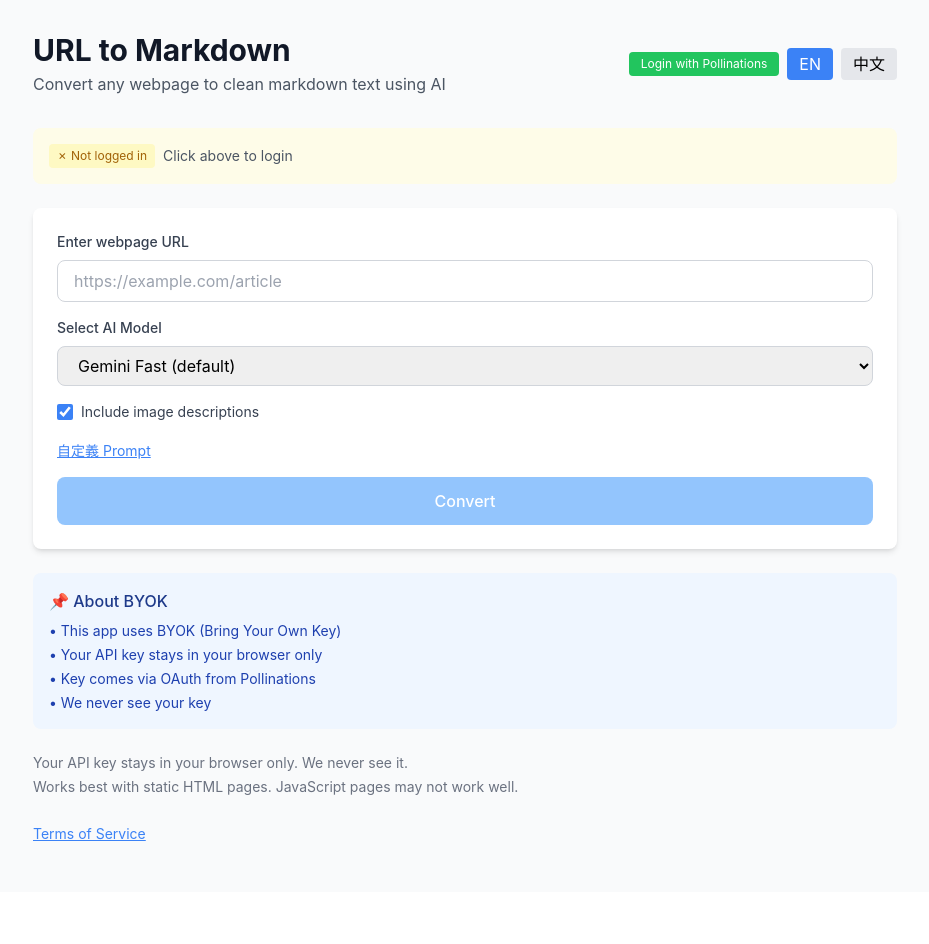
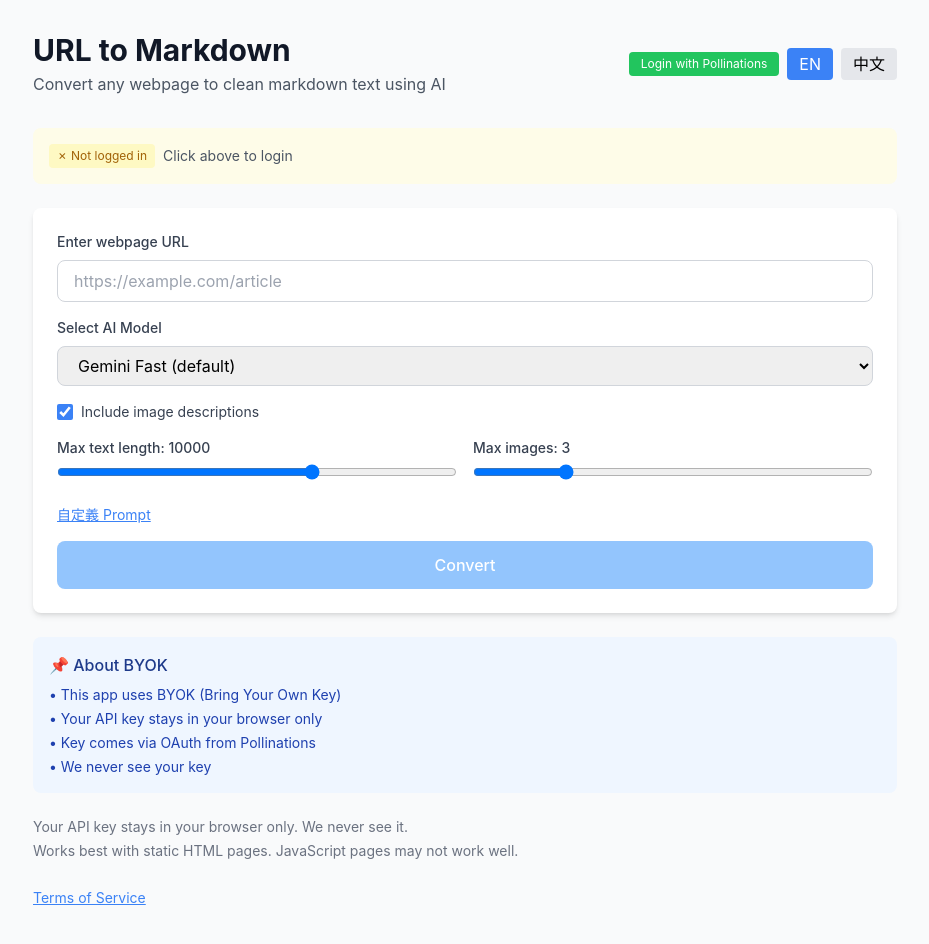
Before and after one commit to kanfred/pollinations-url-text, a Next.js app: page / in a window 1280 px wide. Shown: the top 944 px of the page, without its empty margins (175-1104 px from the left). Before the commit the page ends 892 px from the top, so only its background shows below. Built offline with nearby package versions, Linux system fonts and the light colour scheme.

Commit message:
Add configurable limits: max text length and max images
- User can now control max text length (1000-15000 chars)
- User can control max images to process (1-10)
- Sliders for easy adjustment
- Helps avoid token limits

```diff
--- a/app/page.tsx
+++ b/app/page.tsx
@@ -44,6 +44,8 @@ export default function Home() {
   const [imageCount, setImageCount] = useState(0);
   const [customPrompt, setCustomPrompt] = useState('');
   const [showPrompt, setShowPrompt] = useState(false);
+  const [maxTextLength, setMaxTextLength] = useState(10000);
+  const [maxImages, setMaxImages] = useState(3);
 
   const t = (key: string) => getNestedValue(translations[lang], key);
 
@@ -202,7 +204,7 @@ export default function Home() {
       images.push(src);
     }
 
-    return [...new Set(images)].slice(0, 5);
+    return [...new Set(images)].slice(0, maxImages);
   };
 
   // Describe an image using vision model
@@ -314,7 +316,7 @@ export default function Home() {
       }
 
       // Build prompt with user content or default
-      const trimmedText = fetchData.extractedText.slice(0, 15000);
+      const trimmedText = fetchData.extractedText.slice(0, maxTextLength);
       let prompt = customPrompt.replace('{TEXT}', trimmedText + imageDescriptions);
 
       const aiResponse = await fetch(POLLINATIONS_API, {
@@ -461,6 +463,37 @@ export default function Home() {
             </label>
           </div>
 
+          <div className="grid grid-cols-2 gap-4 mb-4">
+            <div>
+              <label className="block text-sm font-medium text-gray-700 mb-1">
+                {t('maxTextLength')}: {maxTextLength}
+              </label>
+              <input
+                type="range"
+                min="1000"
+                max="15000"
+                step="1000"
+                value={maxTextLength}
+                onChange={(e) => setMaxTextLength(Number(e.target.value))}
+                className="w-full"
+              />
+            </div>
+            <div>
+              <label className="block text-sm font-medium text-gray-700 mb-1">
+                {t('maxImages')}: {maxImages}
+              </label>
+              <input
+                type="range"
+                min="1"
+                max="10"
+                step="1"
+                value={maxImages}
+                onChange={(e) => setMaxImages(Number(e.target.value))}
+                className="w-full"
+              />
+            </div>
+          </div>
+
           <button
             onClick={() => setShowPrompt(!showPrompt)}
             className="text-blue-500 text-sm underline mb-4"
--- a/src/lib/i18n.ts
+++ b/src/lib/i18n.ts
@@ -46,7 +46,9 @@ export const translations = {
     customizePrompt: 'Customize Prompt',
     hidePrompt: 'Hide Prompt',
     customPromptLabel: 'Custom Prompt（Use {TEXT} for content）',
-    customPromptHint: 'Use {TEXT} where content should go'
+    customPromptHint: 'Use {TEXT} where content should go',
+    maxTextLength: 'Max text length',
+    maxImages: 'Max images'
   },
   'zh-TW': {
     title: '網址轉 Markdown',
@@ -95,7 +97,9 @@ export const translations = {
     customizePrompt: '自定義 Prompt',
     hidePrompt: '隱藏 Prompt',
     customPromptLabel: '自定義 Prompt（使用 {TEXT} 代表內容）',
-    customPromptHint: '使用 {TEXT} 表示內容位置'
+    customPromptHint: '使用 {TEXT} 表示內容位置',
+    maxTextLength: '最大文字長度',
+    maxImages: '最大圖片數量'
   }
 } as const;
 
```
